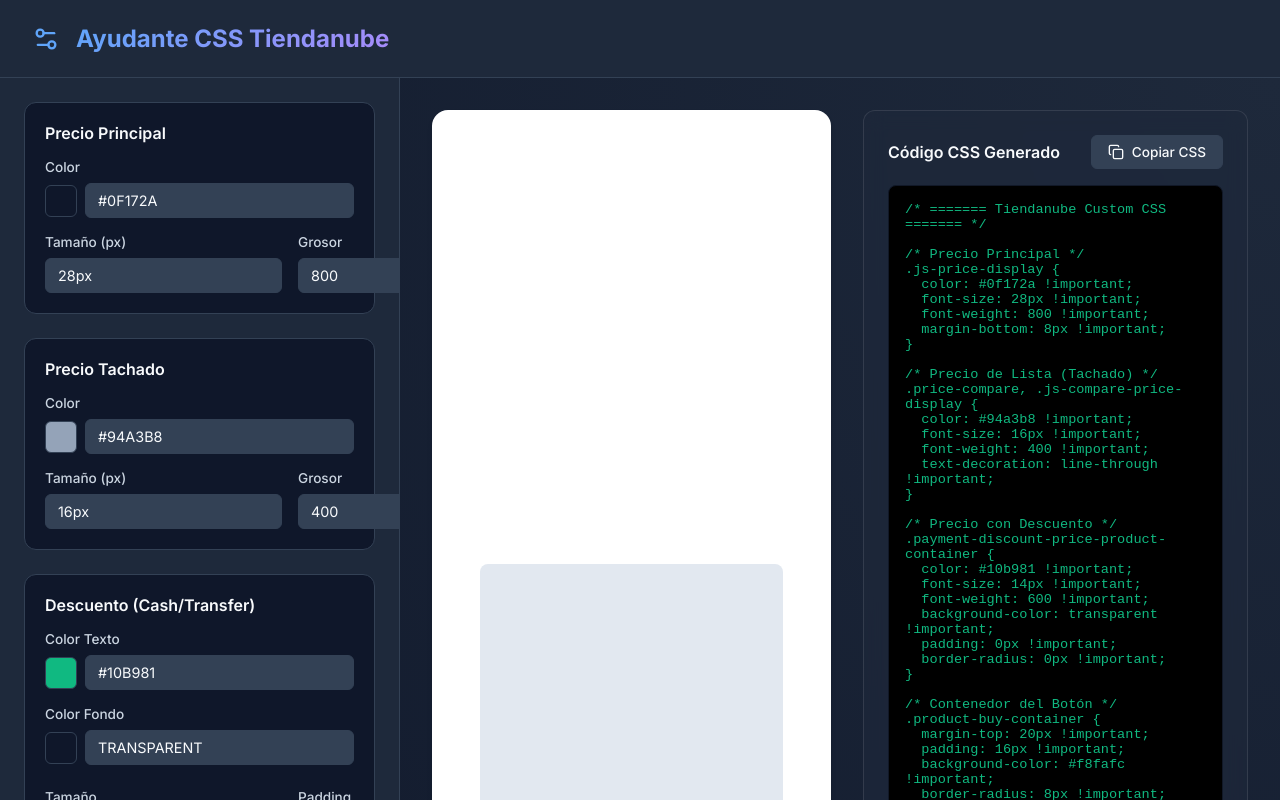
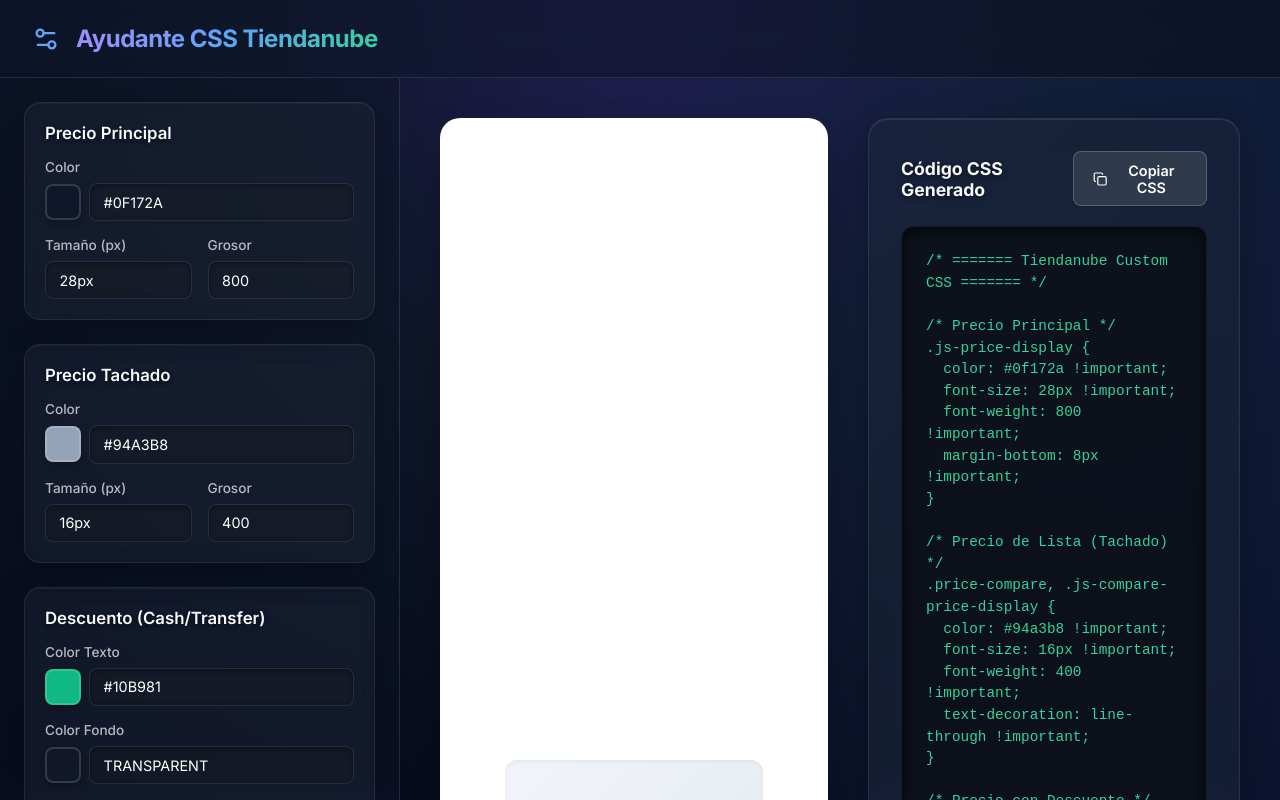
Before and after one commit to AdrielL4m/Simple-CSS-en-Tn, a React (Vite) app: page / in a window 1280 px wide. Shown: the top 800 px of the page. Built offline with nearby package versions, Linux system fonts and the light colour scheme.

Commit message:
Add files via upload

```diff
--- a/src/index.css
+++ b/src/index.css
@@ -9,9 +9,10 @@
   --primary: #3b82f6;
   --primary-hover: #2563eb;
   --accent: #10b981;
-  --border: #334155;
-  --glass-bg: rgba(30, 41, 59, 0.7);
-  --glass-border: rgba(255, 255, 255, 0.1);
+  --border: rgba(255, 255, 255, 0.1);
+  --glass-bg: rgba(30, 41, 59, 0.45);
+  --glass-border: rgba(255, 255, 255, 0.08);
+  --glass-shadow: 0 8px 32px 0 rgba(0, 0, 0, 0.25);
   --shadow: 0 4px 6px -1px rgba(0, 0, 0, 0.1), 0 2px 4px -1px rgba(0, 0, 0, 0.06);
 }
 
@@ -23,7 +24,9 @@
 }
 
 body {
-  background: var(--surface);
+  /* Colorful animated background for glassmorphism to pop */
+  background: radial-gradient(circle at top center, #1e1b4b, #0f172a 40%, #020617);
+  background-attachment: fixed;
   color: var(--on-surface);
   min-height: 100vh;
   display: flex;
@@ -39,19 +42,23 @@
 /* App Layout */
 .app-header {
   padding: 1.5rem 2rem;
-  background: var(--surface-container);
+  background: rgba(15, 23, 42, 0.5);
+  backdrop-filter: blur(16px);
+  -webkit-backdrop-filter: blur(16px);
   border-bottom: 1px solid var(--border);
   display: flex;
   align-items: center;
   gap: 1rem;
+  z-index: 10;
 }
 
 .app-title {
   font-size: 1.5rem;
   font-weight: 700;
-  background: linear-gradient(135deg, #60a5fa, #a78bfa);
+  background: linear-gradient(135deg, #a78bfa, #60a5fa, #34d399);
   -webkit-background-clip: text;
   -webkit-text-fill-color: transparent;
+  letter-spacing: -0.5px;
 }
 
 .main-content {
@@ -63,7 +70,9 @@
 /* Left Panel */
 .sidebar {
   width: 400px;
-  background: var(--surface-container);
+  background: rgba(15, 23, 42, 0.4);
+  backdrop-filter: blur(20px);
+  -webkit-backdrop-filter: blur(20px);
   border-right: 1px solid var(--border);
   overflow-y: auto;
   padding: 1.5rem;
@@ -73,63 +82,92 @@
 }
 
 .editor-section {
-  background: var(--surface);
-  border: 1px solid var(--border);
-  border-radius: 12px;
+  background: rgba(255, 255, 255, 0.03);
+  border: 1px solid rgba(255, 255, 255, 0.08);
+  border-radius: 16px;
   padding: 1.25rem;
   display: flex;
   flex-direction: column;
   gap: 1rem;
+  box-shadow: inset 0 1px 1px rgba(255, 255, 255, 0.05), var(--glass-shadow);
+  backdrop-filter: blur(8px);
+  -webkit-backdrop-filter: blur(8px);
+  transition: transform 0.2s, box-shadow 0.2s;
+}
+
+.editor-section:hover {
+  transform: translateY(-2px);
+  box-shadow: inset 0 1px 1px rgba(255, 255, 255, 0.08), 0 12px 40px 0 rgba(0, 0, 0, 0.35);
+  border-color: rgba(255, 255, 255, 0.15);
 }
 
 .section-title {
-  font-size: 1rem;
+  font-size: 1.05rem;
   font-weight: 600;
   color: var(--on-surface);
   display: flex;
   align-items: center;
   justify-content: space-between;
+  text-shadow: 0 2px 4px rgba(0,0,0,0.5);
 }
 
+/* FIX: Ensure flex children can shrink below their content size to prevent overflow */
 .control-group {
   display: flex;
   flex-direction: column;
   gap: 0.5rem;
+  min-width: 0; /* Crucial for preventing overflow */
+  flex: 1;
 }
 
 .control-label {
   font-size: 0.85rem;
   font-weight: 500;
-  color: var(--on-surface-variant);
+  color: rgba(255, 255, 255, 0.7);
 }
 
 .control-input {
-  background: var(--surface-hover);
-  border: 1px solid var(--border);
-  color: var(--on-surface);
-  padding: 0.5rem 0.75rem;
-  border-radius: 6px;
+  /* Modern Glass Input */
+  background: rgba(0, 0, 0, 0.2);
+  border: 1px solid rgba(255, 255, 255, 0.1);
+  color: #fff;
+  padding: 0.6rem 0.85rem;
+  border-radius: 8px;
   font-size: 0.9rem;
   outline: none;
-  transition: border-color 0.2s;
+  transition: all 0.2s;
+  width: 100%;
+  min-width: 0; /* Prevent input from pushing layout out */
+  backdrop-filter: blur(4px);
+  box-shadow: inset 0 2px 4px rgba(0,0,0,0.2);
 }
 
 .control-input:focus {
   border-color: var(--primary);
+  background: rgba(0, 0, 0, 0.4);
+  box-shadow: inset 0 2px 4px rgba(0,0,0,0.2), 0 0 0 2px rgba(59, 130, 246, 0.3);
 }
 
 .color-input-wrapper {
   display: flex;
   align-items: center;
   gap: 0.5rem;
+  min-width: 0;
+  width: 100%;
 }
 
 .color-preview {
-  width: 32px;
-  height: 32px;
-  border-radius: 6px;
-  border: 1px solid var(--border);
+  min-width: 36px;
+  height: 36px;
+  border-radius: 8px;
+  border: 2px solid rgba(255, 255, 255, 0.15);
   cursor: pointer;
+  box-shadow: 0 4px 6px rgba(0,0,0,0.2);
+  transition: transform 0.2s;
+}
+
+.color-preview:hover {
+  transform: scale(1.05);
 }
 
 /* Right Panel */
@@ -137,23 +175,26 @@
   flex: 1;
   display: flex;
   flex-direction: row;
-  padding: 2rem;
-  gap: 2rem;
+  padding: 2.5rem;
+  gap: 2.5rem;
   overflow: hidden;
-  background: radial-gradient(circle at top right, #1e293b, #0f172a);
+  /* Additional decorative gradient light in the main area */
+  background: radial-gradient(100% 100% at top right, rgba(59, 130, 246, 0.1) 0%, transparent 100%),
+              radial-gradient(100% 100% at bottom right, rgba(167, 139, 250, 0.1) 0%, transparent 100%);
 }
 
 .preview-container {
   flex: 1;
-  background: white; /* Simulate a Light store background by default */
-  border-radius: 16px;
-  padding: 2rem;
+  background: #ffffff;
+  border-radius: 20px;
+  padding: 2.5rem;
   display: flex;
   justify-content: center;
   align-items: center;
-  box-shadow: var(--shadow);
+  box-shadow: 0 25px 50px -12px rgba(0, 0, 0, 0.4);
   color: #1e293b;
   overflow-y: auto;
+  border: 1px solid rgba(255, 255, 255, 0.5);
 }
 
 /* Simulated Product Card */
@@ -163,80 +204,103 @@
   display: flex;
   flex-direction: column;
   gap: 1rem;
-  padding: 1rem;
+  padding: 1.5rem;
 }
 
 .mock-image {
   width: 100%;
   aspect-ratio: 1;
-  background: #e2e8f0;
-  border-radius: 8px;
+  background: linear-gradient(135deg, #f1f5f9 0%, #e2e8f0 100%);
+  border-radius: 12px;
+  box-shadow: inset 0 2px 4px rgba(0,0,0,0.05);
 }
 
 .mock-title {
-  font-size: 1.25rem;
-  font-weight: 600;
+  font-size: 1.35rem;
+  font-weight: 700;
+  color: #0f172a;
+  margin-bottom: 0.5rem;
 }
 
 /* Output Area */
 .output-section {
   flex: 1;
   background: var(--glass-bg);
-  backdrop-filter: blur(10px);
+  backdrop-filter: blur(16px);
+  -webkit-backdrop-filter: blur(16px);
   border: 1px solid var(--glass-border);
-  border-radius: 12px;
-  padding: 1.5rem;
+  border-radius: 20px;
+  padding: 2rem;
   display: flex;
   flex-direction: column;
-  gap: 1rem;
+  gap: 1.25rem;
   height: 100%;
   overflow: hidden;
+  box-shadow: var(--glass-shadow), inset 0 1px 1px rgba(255, 255, 255, 0.1);
 }
 
 .code-title {
-  font-weight: 600;
+  font-weight: 700;
   display: flex;
   justify-content: space-between;
   align-items: center;
+  font-size: 1.1rem;
+  text-shadow: 0 2px 4px rgba(0,0,0,0.5);
 }
 
 .btn-secondary {
-  background: var(--surface-hover);
-  color: var(--on-surface);
-  border: 1px solid var(--border);
-  padding: 0.5rem 1rem;
-  border-radius: 6px;
-  font-size: 0.85rem;
-  font-weight: 500;
+  background: rgba(255, 255, 255, 0.1);
+  color: #fff;
+  border: 1px solid rgba(255, 255, 255, 0.2);
+  padding: 0.6rem 1.2rem;
+  border-radius: 8px;
+  font-size: 0.9rem;
+  font-weight: 600;
   cursor: pointer;
-  transition: all 0.2s;
+  transition: all 0.3s cubic-bezier(0.4, 0, 0.2, 1);
+  backdrop-filter: blur(4px);
 }
 
 .btn-secondary:hover {
-  background: var(--border);
+  background: rgba(255, 255, 255, 0.2);
+  border-color: rgba(255, 255, 255, 0.3);
+  transform: translateY(-1px);
+  box-shadow: 0 4px 12px rgba(0,0,0,0.2);
+}
+
+.btn-secondary:active {
+  transform: translateY(1px);
 }
 
 .code-block {
-  background: #000;
-  color: #10b981;
-  padding: 1rem;
-  border-radius: 8px;
-  font-family: monospace;
-  font-size: 0.85rem;
+  background: rgba(0, 0, 0, 0.5);
+  backdrop-filter: blur(8px);
+  color: #34d399;
+  padding: 1.5rem;
+  border-radius: 12px;
+  font-family: 'Fira Code', monospace;
+  font-size: 0.9rem;
+  line-height: 1.5;
   white-space: pre-wrap;
   overflow: auto;
-  border: 1px solid #111827;
+  border: 1px solid rgba(255, 255, 255, 0.05);
   flex: 1;
+  box-shadow: inset 0 4px 16px rgba(0,0,0,0.6);
 }
 
-/* Hide scrollbar for a cleaner look */
+/* Stylish Scrollbars */
 ::-webkit-scrollbar {
-  width: 8px;
+  width: 6px;
+  height: 6px;
 }
 ::-webkit-scrollbar-track {
-  background: var(--surface-container);
+  background: rgba(0, 0, 0, 0.2);
+  border-radius: 10px;
 }
 ::-webkit-scrollbar-thumb {
-  background: var(--border);
-  border-radius: 4px;
+  background: rgba(255, 255, 255, 0.2);
+  border-radius: 10px;
 }
+::-webkit-scrollbar-thumb:hover {
+  background: rgba(255, 255, 255, 0.3);
+}
```
